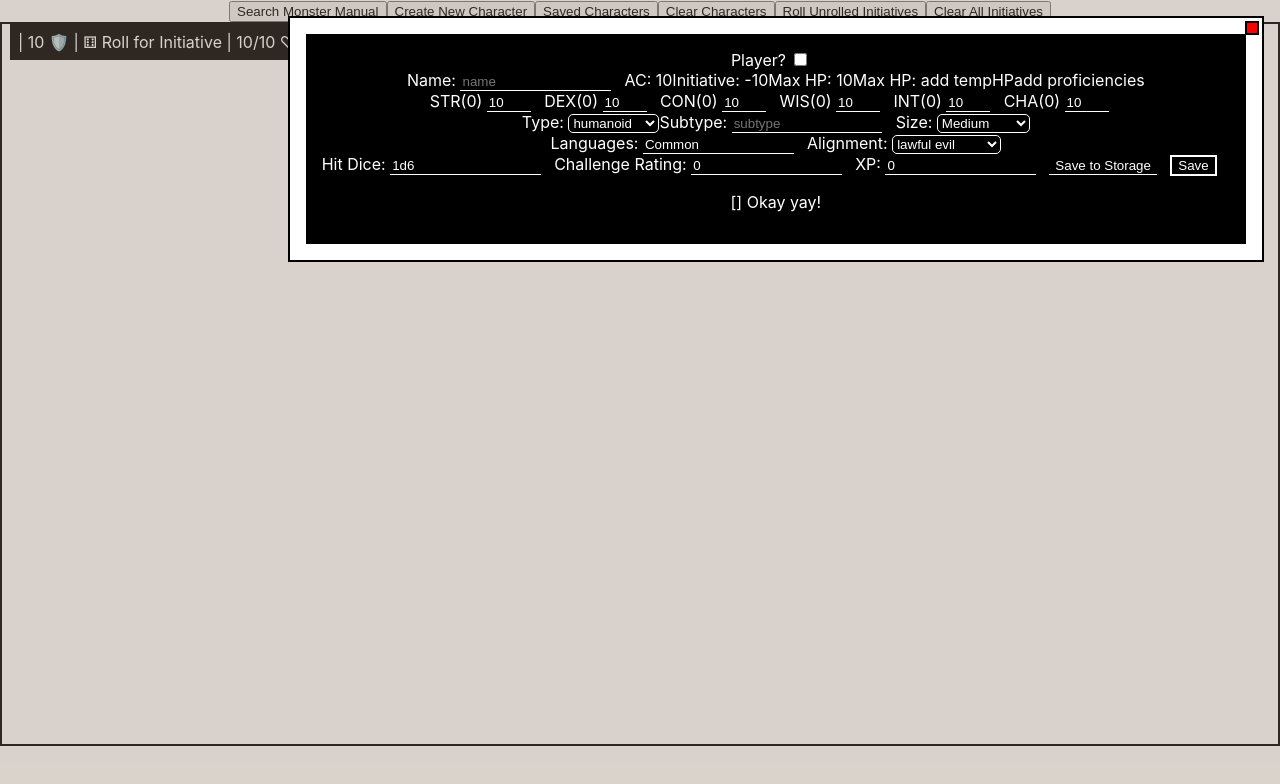
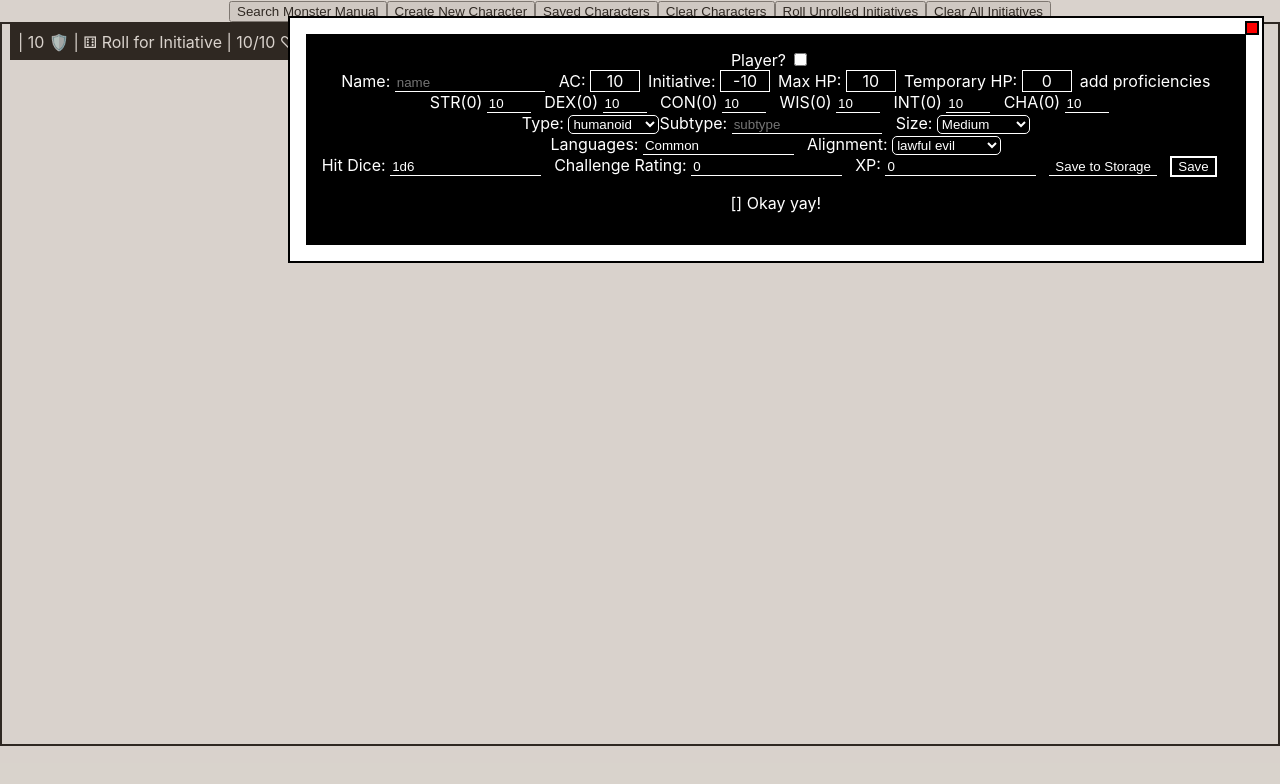
Before and after one commit to brewchetta/monstrous-initiative-tracker, a React (Create React App) app: page / in a window 1280 px wide. Both pictures are taken after a click on the button "Create New Character". Shown: the top 784 px of the page. Built offline with nearby package versions, Linux system fonts and the light colour scheme.

Commit message:
troubleshooting styling for number and textarea components

```diff
--- a/src/components/detail-modal/CharacterDetailCard.css
+++ b/src/components/detail-modal/CharacterDetailCard.css
@@ -11,6 +11,14 @@
   border: none;
   border-bottom: solid white 1px;
   color: white;
+}
+
+
+.character-detail-form, .number-field {
+  margin-right: 0.5em;
+  border: solid white 1px;
+  width: 3em;
+  display: inline-block;
 }
 
 #character-detail-form textarea {
--- a/src/components/detail-modal/CharacterDetailCard.js
+++ b/src/components/detail-modal/CharacterDetailCard.js
@@ -94,7 +94,7 @@ export default function CharacterDetailCard({character, updateCharacter}) {
       Max HP: <CharacterNumberField name="hit_points"
         value={formInputs.hit_points}
         handleChange={handleChange} />
-      Max HP: <CharacterNumberField name="tempHP"
+      Temporary HP: <CharacterNumberField name="tempHP"
         value={formInputs.tempHP}
         handleChange={handleChange} />
 
--- a/src/components/detail-modal/CharacterNumberField.js
+++ b/src/components/detail-modal/CharacterNumberField.js
@@ -22,8 +22,8 @@ export default function CharacterNumberField({name, value, handleChange}) {
   )
 
   return (
-    <span onClick={handleClick}>
-      {focused ? renderInput() : (value || `add ${name}`)}
+    <span onClick={handleClick} className="character-detail-field number-field">
+      {focused ? renderInput() : (value || 0)}
     </span>
   )
 
--- a/src/components/detail-modal/CharacterTextArea.js
+++ b/src/components/detail-modal/CharacterTextArea.js
@@ -24,7 +24,7 @@ export default function CharacterTextArea({name, value, handleChange, width, hei
     placeholder={name.replace("_"," ")}/>
   )
 
-  return <span onClick={handleClick}>
+  return <span onClick={handleClick} className="character-detail-field text-area-field">
     {focused ? renderArea() : (value || `add ${name}`)}
   </span>
 
```
